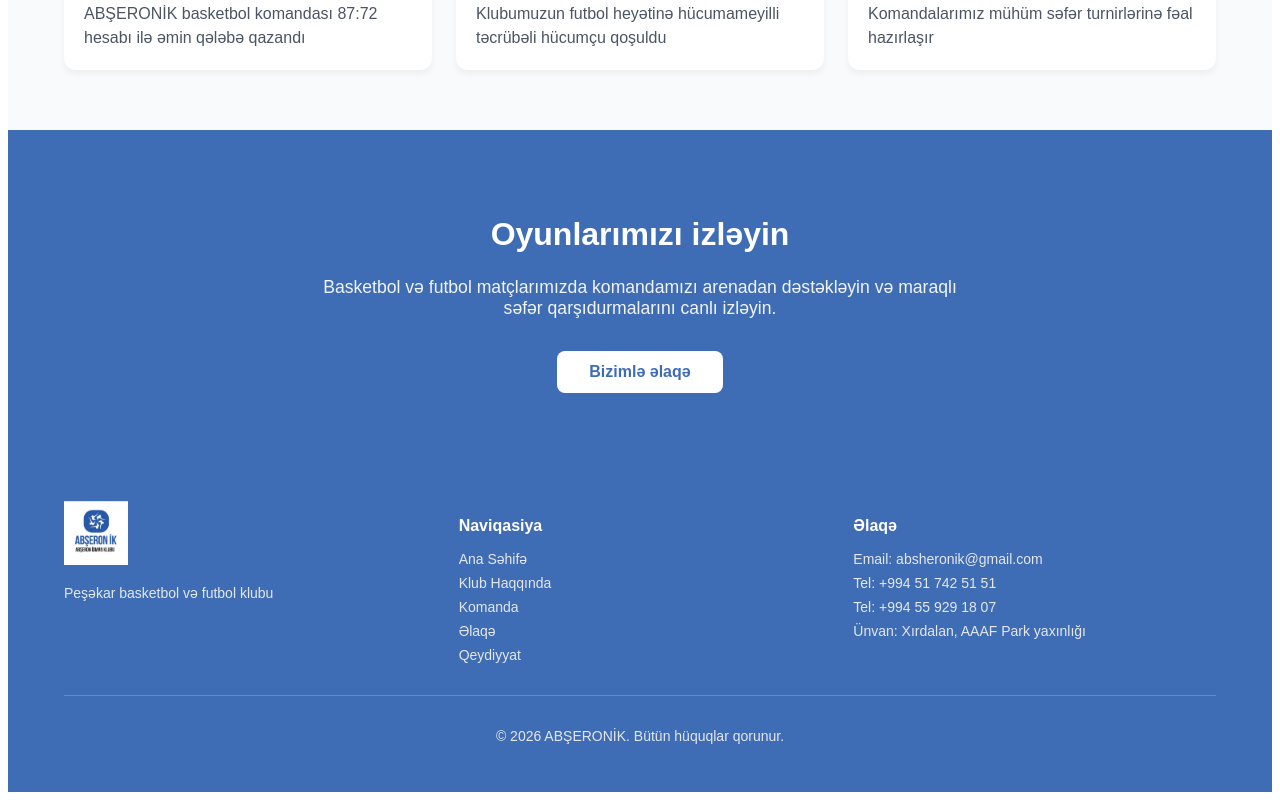
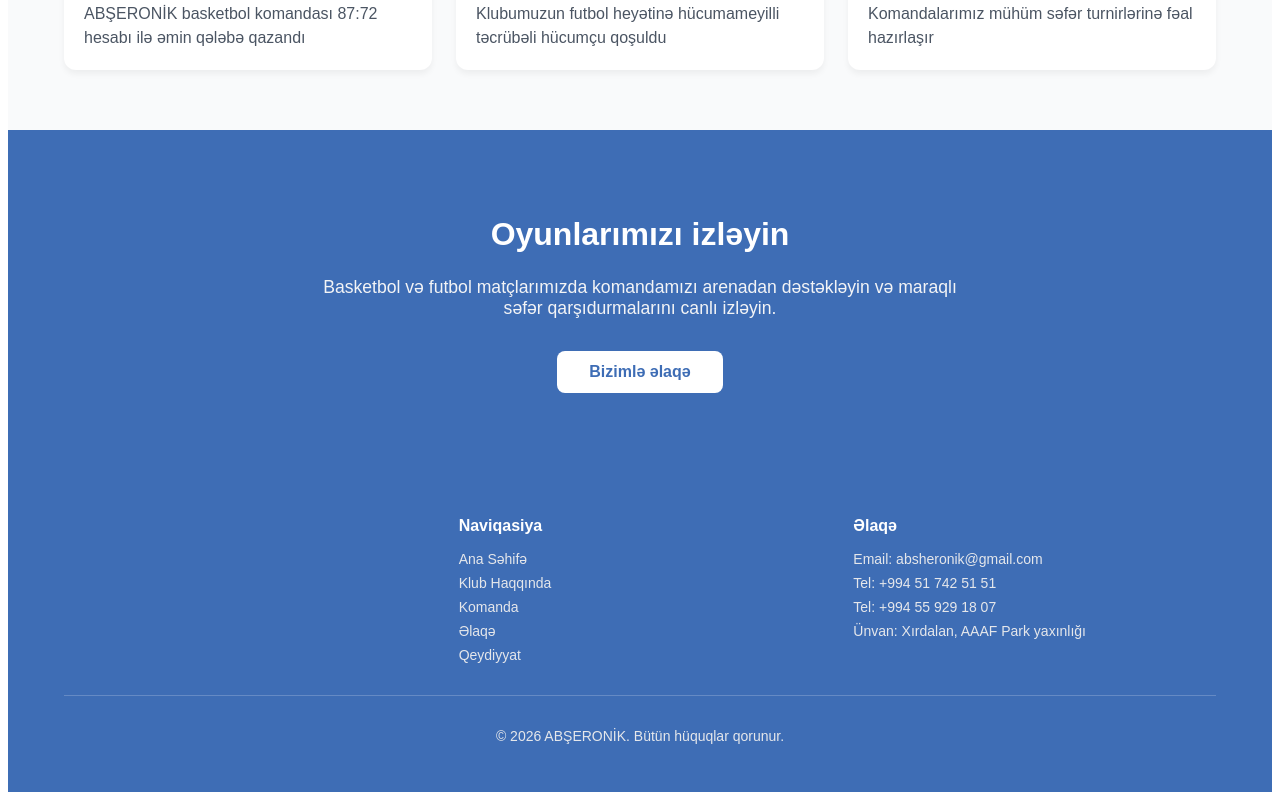
Before and after one commit to EminS17/absheron-ik, a React (Vite) app: page / in a window 1280 px wide. Shown: the part 1324-2124 px from the top of the page. Built offline with nearby package versions, Linux system fonts and the light colour scheme.

Commit message:
delete logo in footer

```diff
--- a/src/components/Layout.jsx
+++ b/src/components/Layout.jsx
@@ -245,8 +245,7 @@
         <div style={styles.footerContainer}>
           <div style={styles.footerGrid}>
             <div>
-              <img src={logo} alt="ABŞERONİK" style={styles.footerLogo} />
-              <p style={styles.footerText}>Peşəkar basketbol və futbol klubu</p>
+
             </div>
 
             <div>
```
